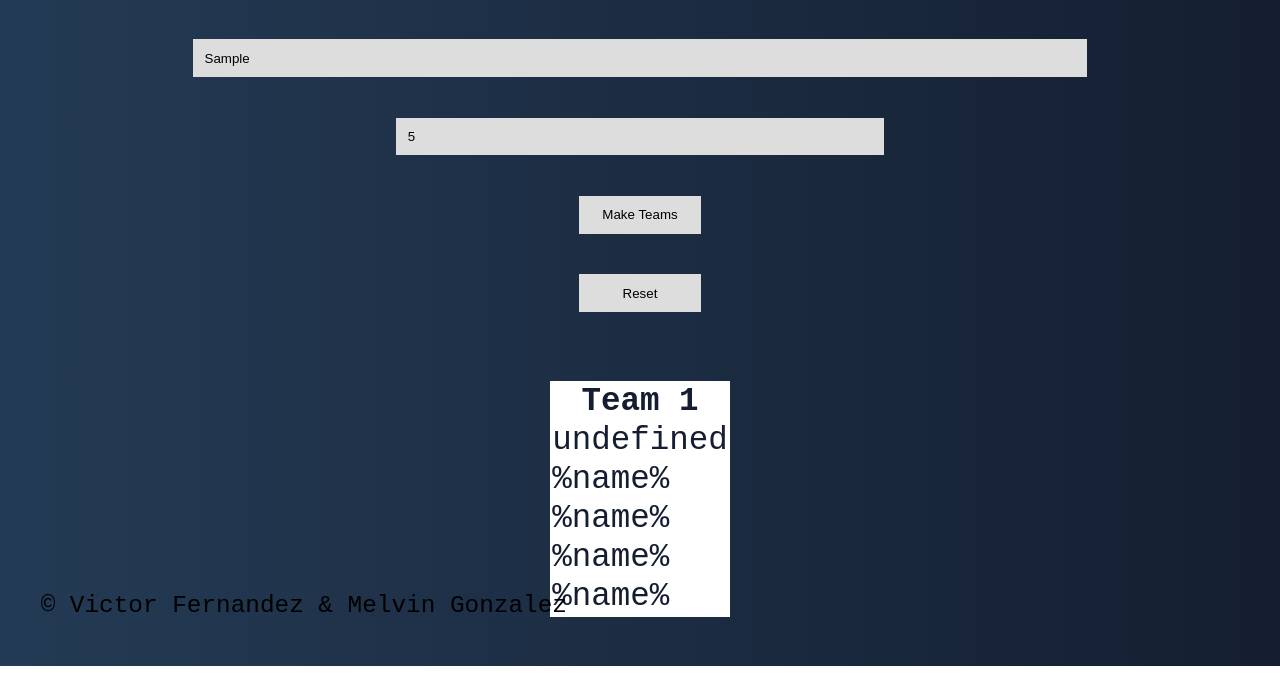
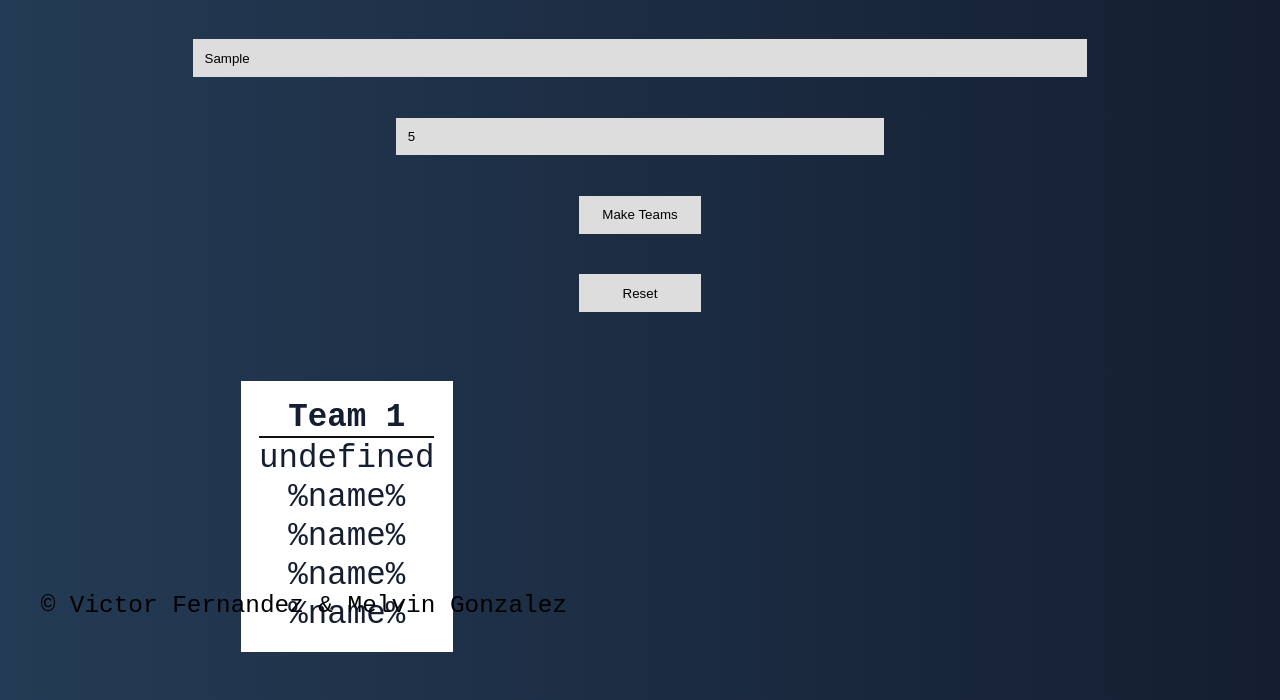
Before and after one commit to xrawvelocity/randomTeamGenerator, a plain HTML site: page index.html in a window 1280 px wide. Both pictures are taken after typing "Sample", "5" into the empty fields and a click on the input "Make Teams". Shown: the part 140-840 px from the top of the page. Before the commit the page ends 806 px from the top, so only its background shows below. Drawn offline with Linux system fonts and the light colour scheme.

Commit message:
fixed css grid

```diff
--- a/css/main.css
+++ b/css/main.css
@@ -66,9 +66,6 @@ body {
     display: flex;
     justify-content: center;
 }
-.reset {
-
-}
 
 #team-btn,
 .reset {
@@ -91,7 +88,7 @@ body {
     margin: 4rem;
     font-size: 4rem;
     display: grid;
-    grid-template-columns: repeat(autofit, 1fr);
+    grid-template-columns: repeat(3, 1fr);
     /* repeat(auto-fit, minmax(32rem, 1fr)); */
     grid-gap: 6rem;
     align-items: center;
@@ -102,10 +99,13 @@ body {
     background-color: #fff;
     color: #141e30;
     height: 50%;
+    padding: 2rem;
+    text-align: center;
+}
 
-}
-.result table thead {
-    border-bottom: 1px solid #141e30;
+.result table thead th {
+    border-bottom: 2px solid #111;
+
 }
 
 .copy {
--- a/src/script.js
+++ b/src/script.js
@@ -32,7 +32,6 @@
 
     numOfTeams = Math.floor(namesArray.length / peoplePerTeam);
 
-
     var totalTeams = (namesArray.length/numOfTeams);
 
     var temparray,piece = totalTeams;
@@ -43,6 +42,7 @@
         temparray = namesArray.slice(i,i+piece);
         bigArray.push(temparray);
     }
+
     }
     for(i = 0; i < bigArray.length; i++){
     html = `
```
